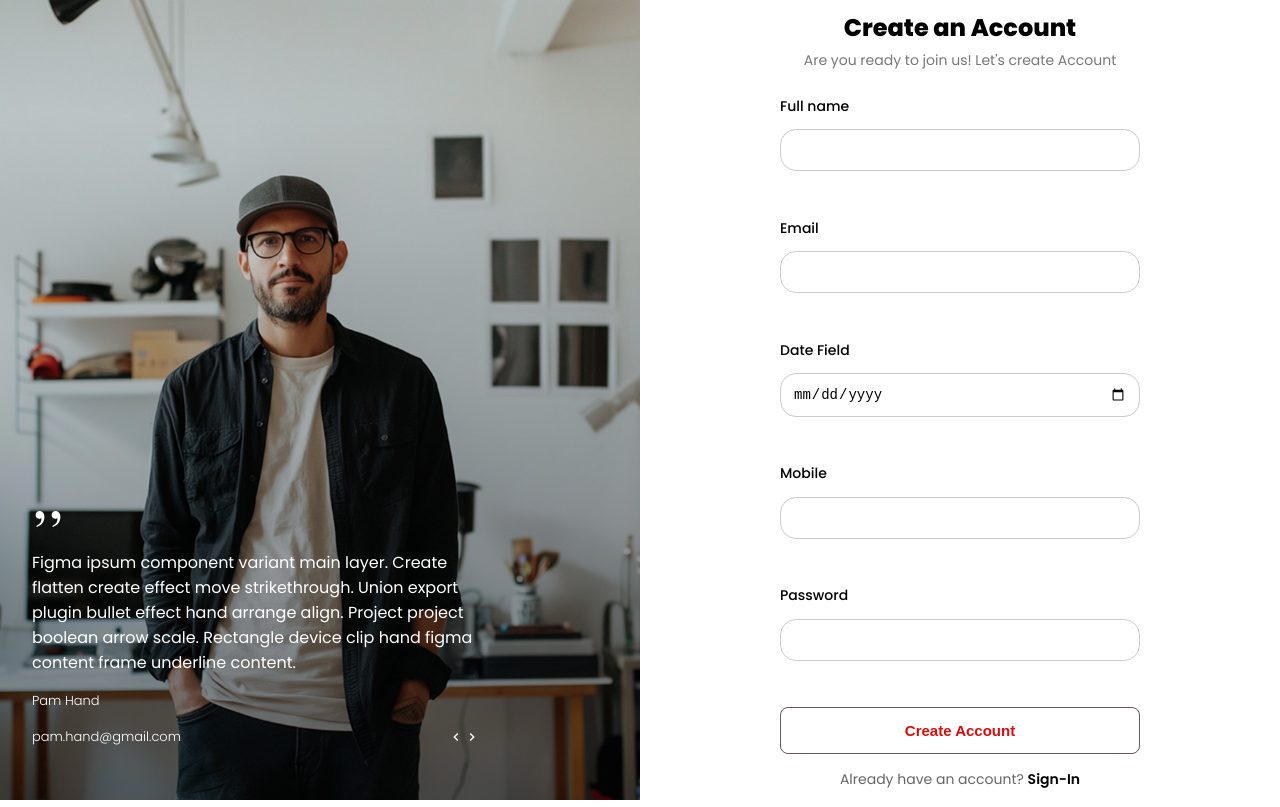
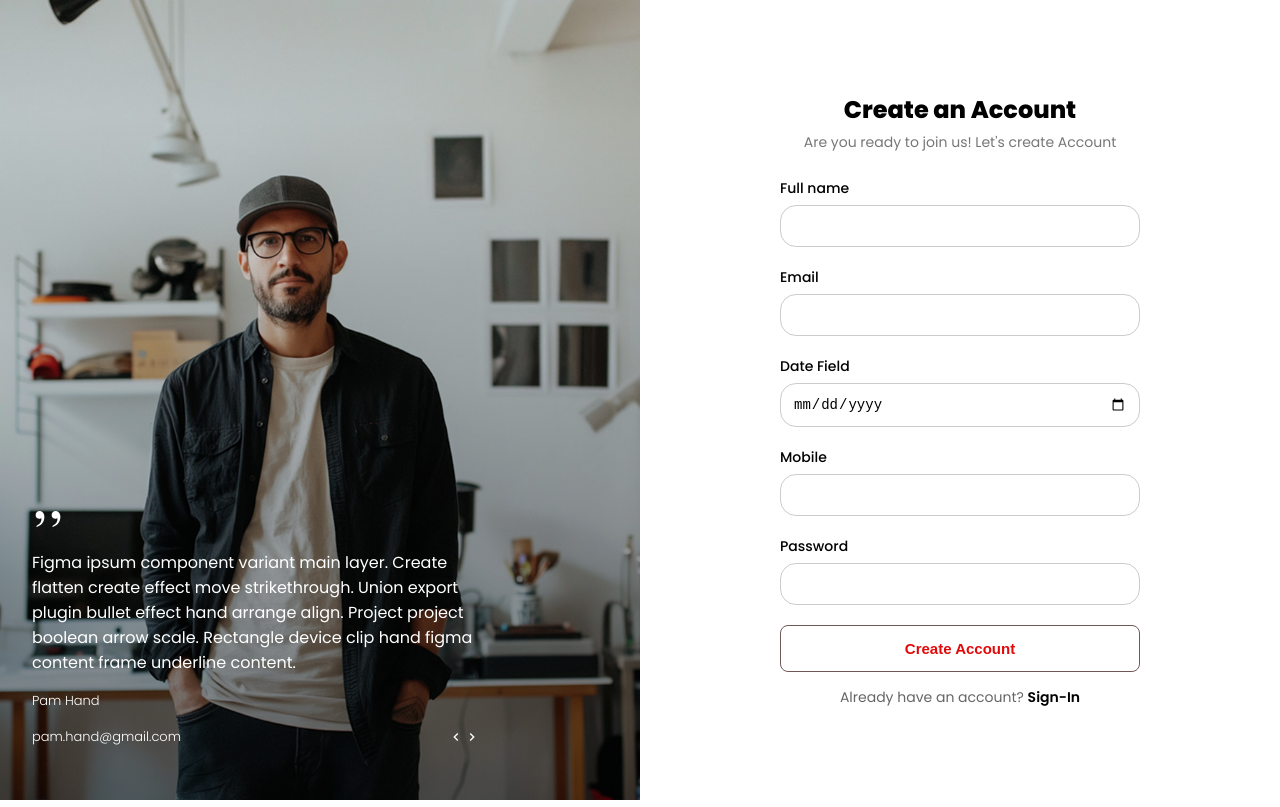
Before and after one commit to Nikhil-508/glinfotechMT, a React (Vite) app: page /signup in a window 1280 px wide. Built offline with nearby package versions, Linux system fonts and the light colour scheme; no server answers; a web font is replaced by a local one.

Commit message:
signup ui break issue cleared

```diff
--- a/src/pages/Register/Register.css
+++ b/src/pages/Register/Register.css
@@ -50,8 +50,8 @@
   display: flex;
   flex-direction: column;
   text-align: left;
-  margin-bottom: 20px;
-  gap: 0.4rem;
+  /* margin-bottom: 20px; */
+  /* gap: 0.4rem; */
 }
 
 .form-group label {
```
